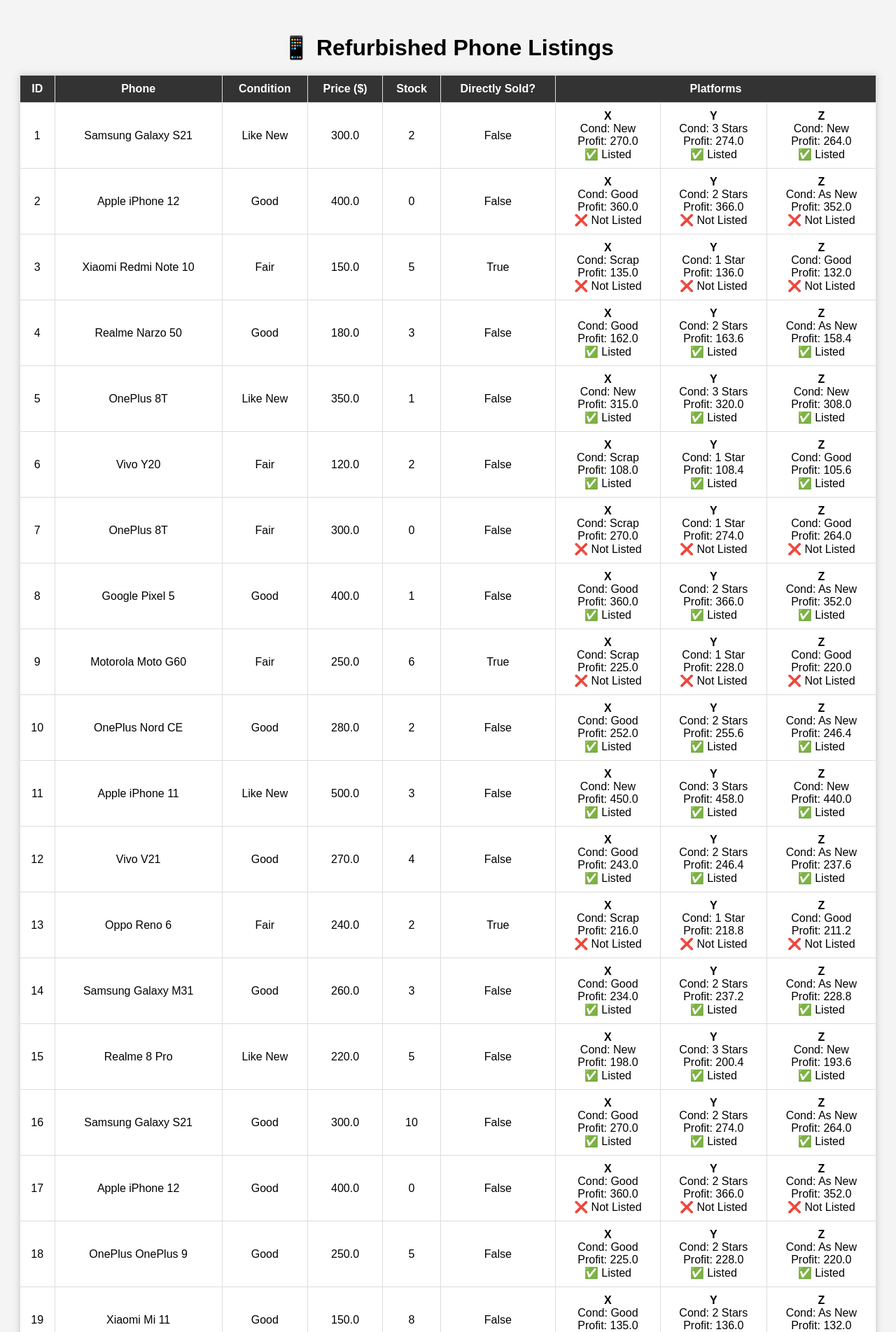
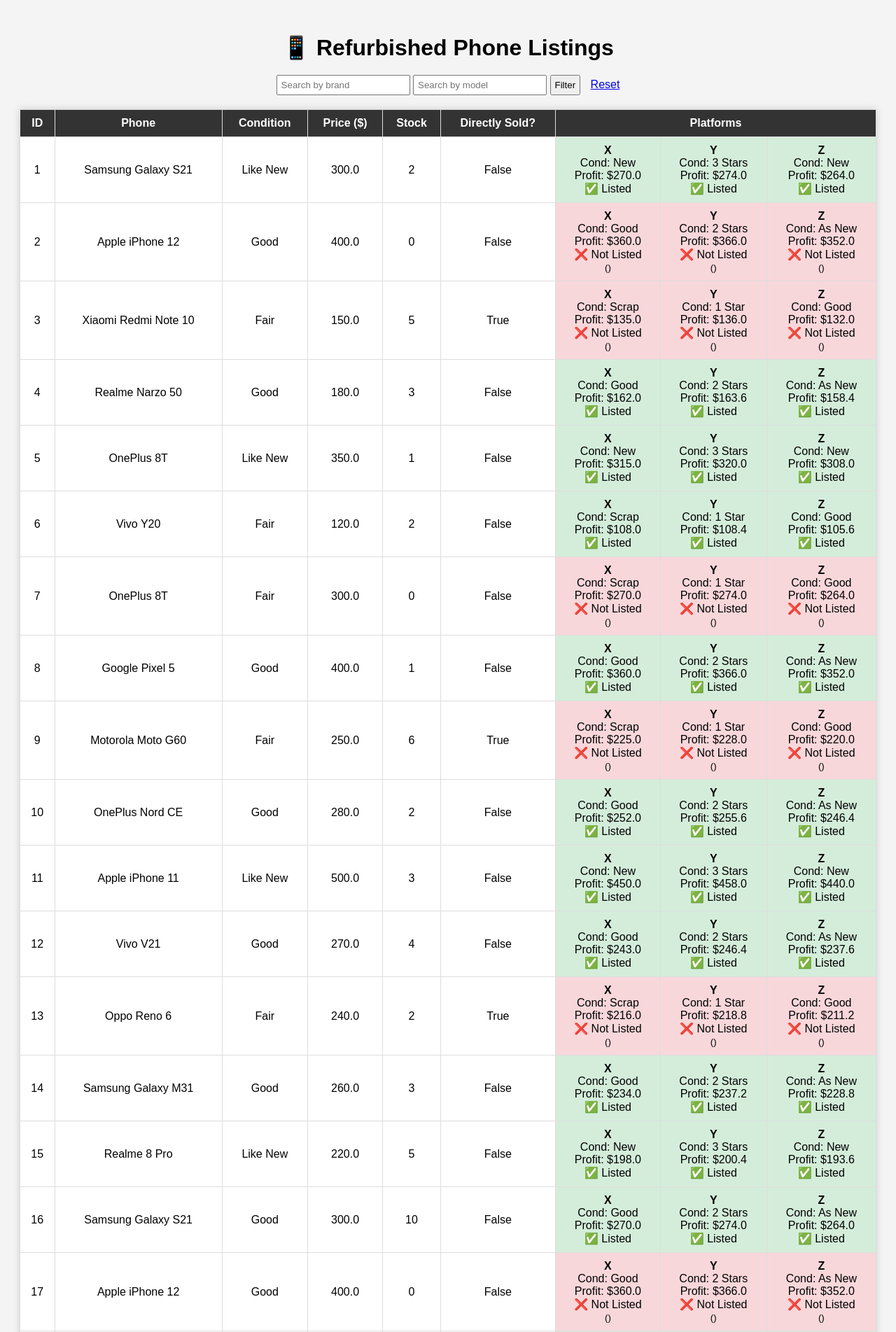
Before and after one commit to Adamya-github/Refurbished-Phone-App, a Flask app: page /dashboard in a window 1280 px wide. Shown: the top 1903 px of the page at 70% size. Run offline with Flask 3, Linux system fonts and the light colour scheme.

Commit message:
Update dashboard.html

```diff
--- a/templates/dashboard.html
+++ b/templates/dashboard.html
@@ -7,6 +7,13 @@
 </head>
 <body>
     <h1>📱 Refurbished Phone Listings</h1>
+    <form method="GET" style="margin-bottom: 20px; text-align: center;">
+    <input type="text" name="brand" placeholder="Search by brand" style="padding: 5px;">
+    <input type="text" name="model" placeholder="Search by model" style="padding: 5px;">
+    <button type="submit" style="padding: 5px;">Filter</button>
+    <a href="/dashboard" style="margin-left: 10px;">Reset</a>
+</form>
+
     <table>
         <thead>
             <tr>
@@ -29,14 +36,15 @@
                 <td>{{ phone.stock }}</td>
                 <td>{{ phone.sold_directly }}</td>
                 {% for p in ['X', 'Y', 'Z'] %}
-                <td>
+                <td style="background-color: {% if phone.platforms[p].listed %}#d4edda{% else %}#f8d7da{% endif %};">
                     <strong>{{ p }}</strong><br>
                     Cond: {{ phone.platforms[p].mapped_condition }}<br>
-                    Profit: {{ phone.platforms[p].final_price }}<br>
+                    Profit: ${{ phone.platforms[p].final_price }}<br>
                     {% if phone.platforms[p].listed %}
                         ✅ Listed
                     {% else %}
-                        ❌ Not Listed
+                        ❌ Not Listed<br>
+                        <small>({{ phone.platforms[p].reason }})</small>
                     {% endif %}
                 </td>
                 {% endfor %}
@@ -44,5 +52,11 @@
             {% endfor %}
         </tbody>
     </table>
+    <h2>📊 Summary</h2>
+<ul>
+    <li>Platform X Listed: {{ phones | selectattr('platforms.X.listed') | select | list | length }}</li>
+    <li>Platform Y Listed: {{ phones | selectattr('platforms.Y.listed') | select | list | length }}</li>
+    <li>Platform Z Listed: {{ phones | selectattr('platforms.Z.listed') | select | list | length }}</li>
+</ul>
 </body>
 </html>
```
